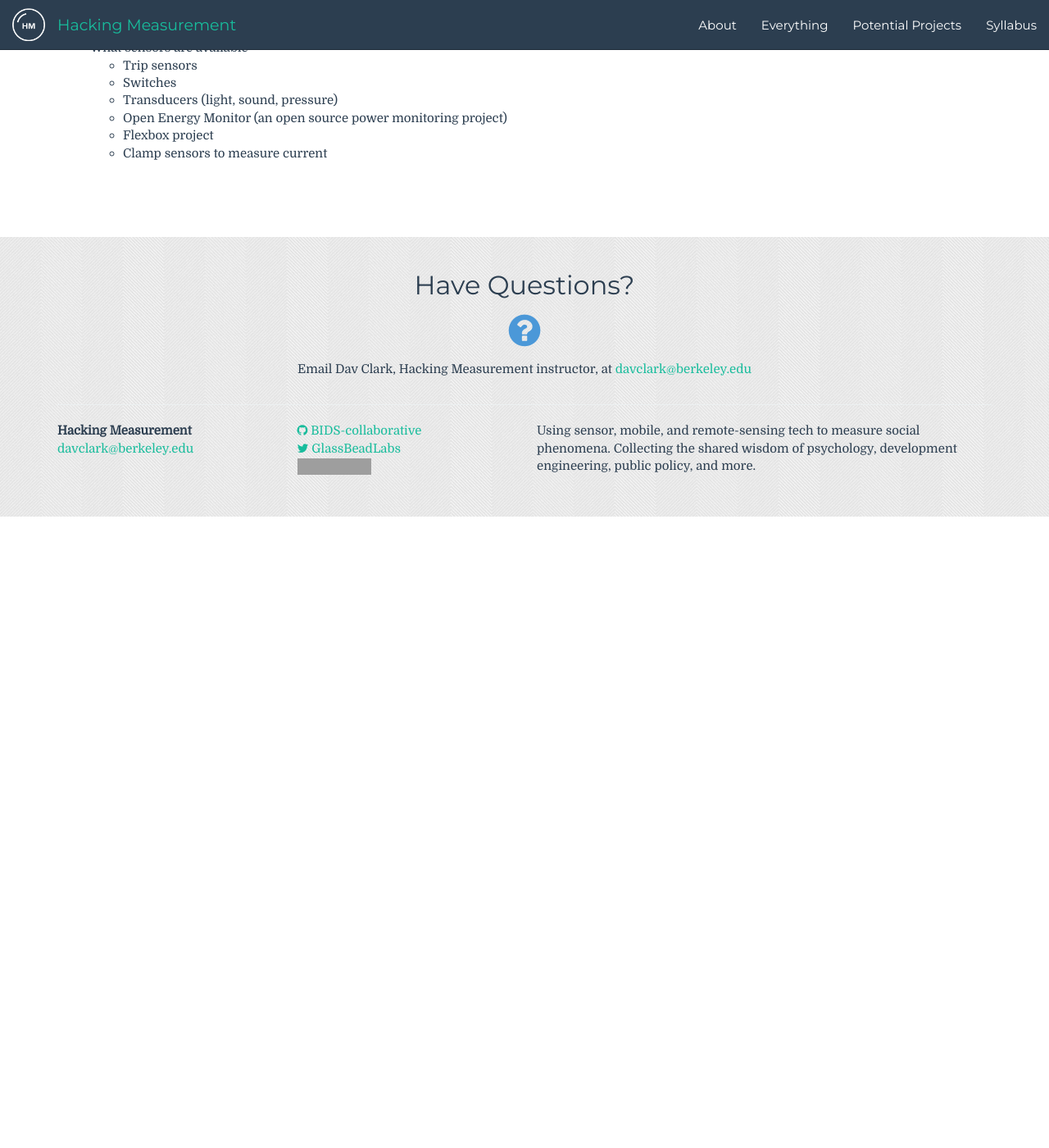
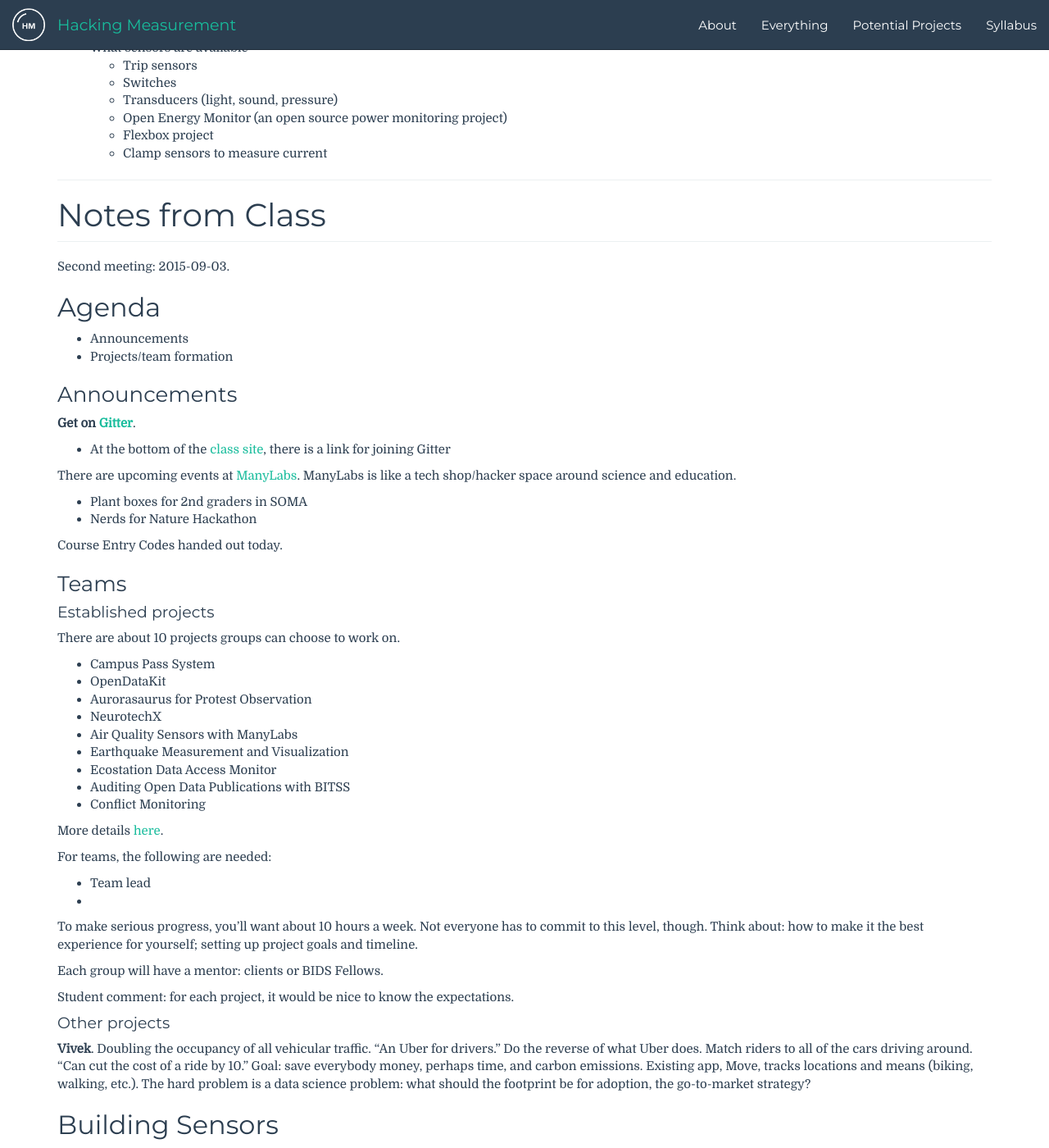
Before and after one commit to BIDS-collaborative/hackingmeasurement.github.io, a Jekyll site: the page built from syllabus/_posts/2015-09-03-intro-arduinos.md, in a window 1280 px wide and 1400 px high, scrolled down 1549 px. Shown: the whole window at 82% size. Built offline with Jekyll 4.4.1, drawn with Linux system fonts in a browser that asks for light colours; comment, search, counter and statistics services are not loaded; before the commit the page ends 2179 px from its top, so only the background shows below that; some of the changed text lies outside the part shown; grey boxes are pictures that could not be loaded.

Commit message:
Adding class notes for 2015-09-03

```diff
--- a/syllabus/_posts/2015-09-03-intro-arduinos.md
+++ b/syllabus/_posts/2015-09-03-intro-arduinos.md
@@ -70,3 +70,117 @@ sell you things).
     - Open Energy Monitor (an open source power monitoring project)
     - Flexbox project
     - Clamp sensors to measure current
+
+---
+
+# Notes from Class
+
+Second meeting: 2015-09-03.
+
+## Agenda
+
+* Announcements
+* Projects/team formation
+
+### Announcements
+
+**Get on [Gitter](gitter.im/BIDS-collaborative/hackingmeasurement.github.io)**.
+
+* At the bottom of the [class site](j.mp/HMclass15), there is a link for joining Gitter
+
+There are upcoming events at [ManyLabs](https://www.manylabs.org/). ManyLabs is like a tech shop/hacker space around science and education.
+
+* Plant boxes for 2nd graders in SOMA
+* Nerds for Nature Hackathon
+
+Course Entry Codes handed out today.
+
+### Teams
+
+#### Established projects
+
+There are about 10 projects groups can choose to work on.
+
+* Campus Pass System
+* OpenDataKit
+* Aurorasaurus for Protest Observation
+* NeurotechX
+* Air Quality Sensors with ManyLabs
+* Earthquake Measurement and Visualization
+* Ecostation Data Access Monitor
+* Auditing Open Data Publications with BITSS
+* Conflict Monitoring
+
+More details [here](http://hackingmeasurement.berkeley.edu/projects.html).
+
+For teams, the following are needed:
+
+* Team lead
+*
+
+To make serious progress, you'll want about 10 hours a week. Not everyone has to commit to this level, though. Think about: how to make it the best experience for yourself; setting up project goals and timeline.
+
+Each group will have a mentor: clients or BIDS Fellows.
+
+Student comment: for each project, it would be nice to know the expectations.
+
+#### Other projects
+
+**Vivek**. Doubling the occupancy of all vehicular traffic. "An Uber for drivers." Do the reverse of what Uber does. Match riders to all of the cars driving around. "Can cut the cost of a ride by 10." Goal: save everybody money, perhaps time, and carbon emissions. Existing app, Move, tracks locations and means (biking, walking, etc.). The hard problem is a data science problem: what should the footprint be for adoption, the go-to-market strategy?
+
+## Building Sensors
+
+With Javier, Technology and Infrastructure for Emerging Regions (TIER).
+
+### Why sensors?
+
+### Sensor Ecosystem
+
+Sensors, gateways, and examples.
+
+Non-obvious things:
+
+* Matching identifiers
+* Maintenance
+
+Lots of sensors available for the class. If you think you need to measure something, speak with Dav and/or Javier.
+
+Mobile phones are getting a lot cheaper and have lots of sensors built in:
+
+* Accelerometers
+* Compass
+* Gyroscope
+* Bluetooth
+* WiFi
+* GPS
+* Light Sensor
+* Camera
+* Capacitive Touch
+* Temperature
+
+Examples of what you can measure with sensors
+
+* Motion or Activity
+* People
+* Air
+* Water
+
+Motion or activity. Interesting use of accelerometers: measure whether or not lighting changing walking speed.
+
+Arduino: a "microcontroller" that runs your code directly, giving direct access to hardware (no operating system).
+
+Raspberry Pi:
+
+BeagleBone: can be used as a gateway
+
+### Cookstoves
+
+To get a sense of how often people use cook stoves and for how long, iButton temperature sensors can be used.
+
+For a lot of social science projects, you're not only monitoring physical things, you're also asking people questions.
+
+### FoneAstra
+
+Can keep track of time. Most systems don't have this capability, unless connected to a network.
+
+Used for the Milk Bank project: interfaced with the phone and could monitor pasteurization of milk.
```
